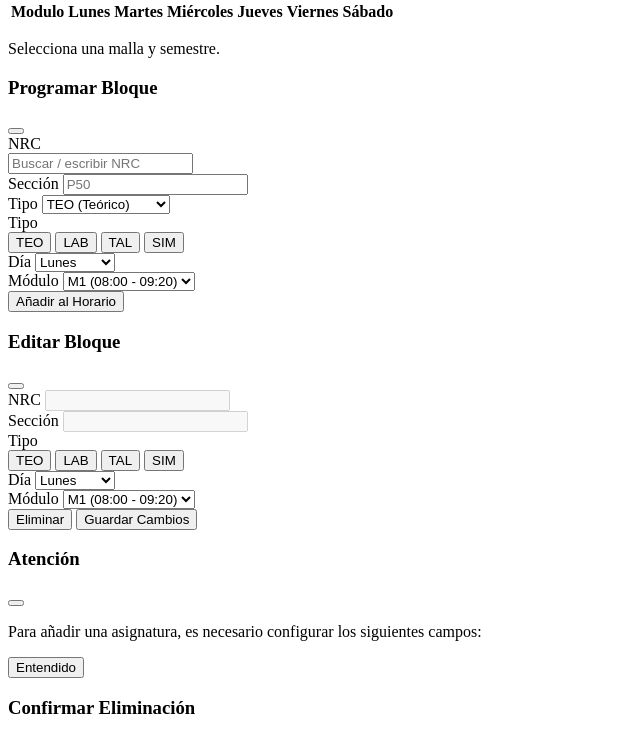
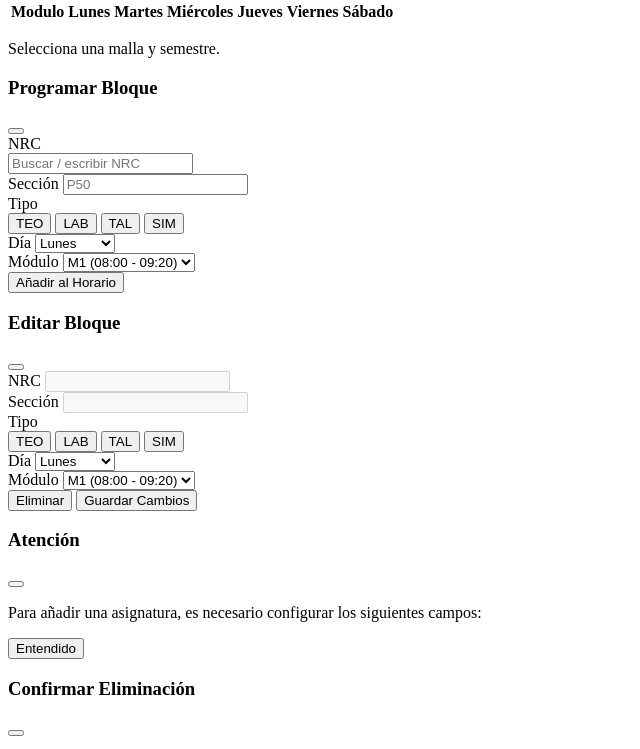
Before and after one commit to LBrownI/YonApp, a Flask app: template templates/components/views/career_schedule.html in a window 1280 px wide. Shown: the part 289-1038 px from the top of the page, without its empty margins (0-640 px from the left). Run offline with Flask 3, Linux system fonts and the light colour scheme; the template is opened without the code that fills it, so the values that code supplies are empty.

Commit message:
feat: Remove unused type selection dropdown in career schedule edit modal

```diff
--- a/templates/components/views/career_schedule.html
+++ b/templates/components/views/career_schedule.html
@@ -101,16 +101,6 @@
                         <label class="block text-xs font-bold text-slate-500 mb-1 uppercase">Sección</label>
                         <input type="text" id="block-sec" placeholder="P50" class="w-full border border-slate-300 rounded-lg p-2 text-sm outline-none focus:ring-2 focus:ring-purple-500 font-mono">
                     </div>
-                </div>
-
-                <div>
-                    <label class="block text-xs font-bold text-slate-500 mb-2 uppercase">Tipo</label>
-                    <select id="edit-type" class="w-full border border-slate-300 rounded-lg p-2 text-sm outline-none focus:ring-2 focus:ring-purple-500 bg-white">
-                        <option value="TEO">TEO (Teórico)</option>
-                        <option value="LAB">LAB (Laboratorio)</option>
-                        <option value="TAL">TAL (Taller)</option>
-                        <option value="SIM">SIM (Simulación)</option>
-                    </select>
                 </div>
 
                 <div>
```
